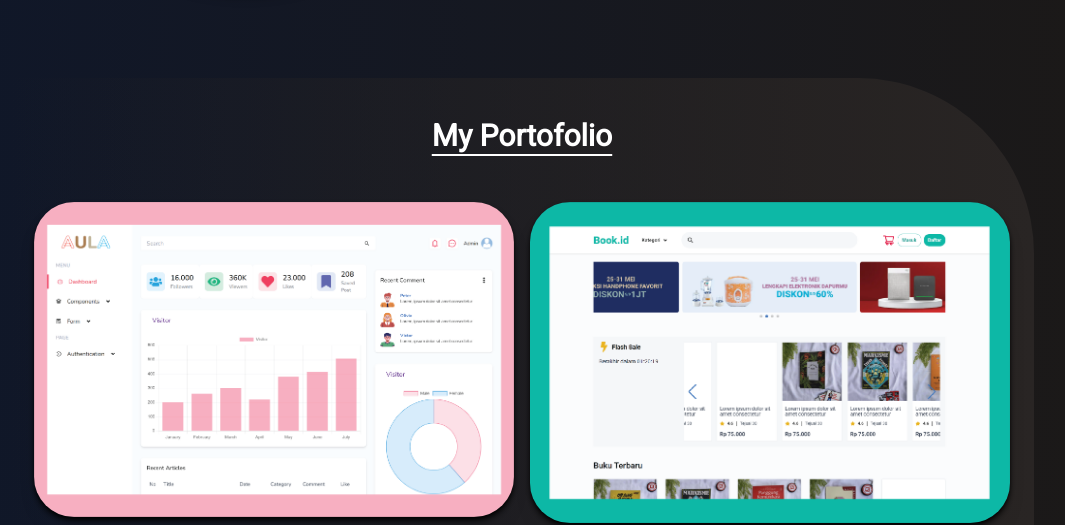
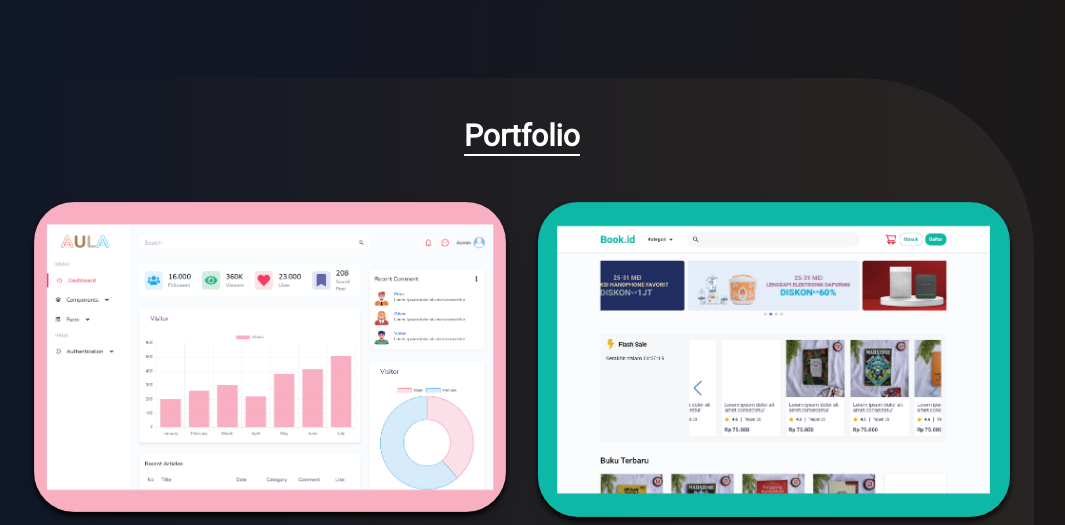
Before and after one commit to nuruljaelani/mysite, a Gatsby site: page / in a window 1280 px wide. Shown: the part 508-1033 px from the top of the page, without its empty margins (118-1183 px from the left). Built offline with nearby package versions, Linux system fonts and the light colour scheme; Gatsby itself is replaced by a stand-in of ours.

Commit message:
Update portfolio

```diff
--- a/src/components/Portfolio.js
+++ b/src/components/Portfolio.js
@@ -9,8 +9,8 @@ function Portfolio({ portfolio }) {
       <div className="px-4 lg:px-2" ref={portfolio}>
         <div className="mx-auto md:px-0 max-w-5xl rounded-r-[6rem] md:rounded-r-[9rem] lg:rounded-r-[11rem] bg-gradient-to-r from-transparent to-stone-800 h-fit">
           <div className="flex flex-col h-fit py-4 md:py-10 space-y-4 sm:space-y-6 md:space-y-8 lg:space-y-12 px-4 md:px-6">
-            <p className="text-white text-lg sm:text-xl md:text-2xl lg:text-3xl font-semibold underline decoration-2 underline-offset-8 text-center">My Portofolio</p>
-            <div className="grid grid-cols-1 md:grid-cols-2 gap-4 h-full">
+            <p className="text-white text-lg sm:text-xl md:text-2xl lg:text-3xl font-semibold underline decoration-2 underline-offset-8 text-center">Portfolio</p>
+            <div className="grid grid-cols-1 md:grid-cols-2 gap-4 md:gap-6 lg:gap-8 h-full">
               <div className="flex flex-col space-y-4 w-auto">
                 <Link to="https://aula-admin.vercel.app" target="_blank">
                   <StaticImage src="../images/aula-admin.png" alt="" className="rounded-[1.5rem] md:rounded-[2.5rem] drop-shadow-lg shadow-current shadow-md" />
```
